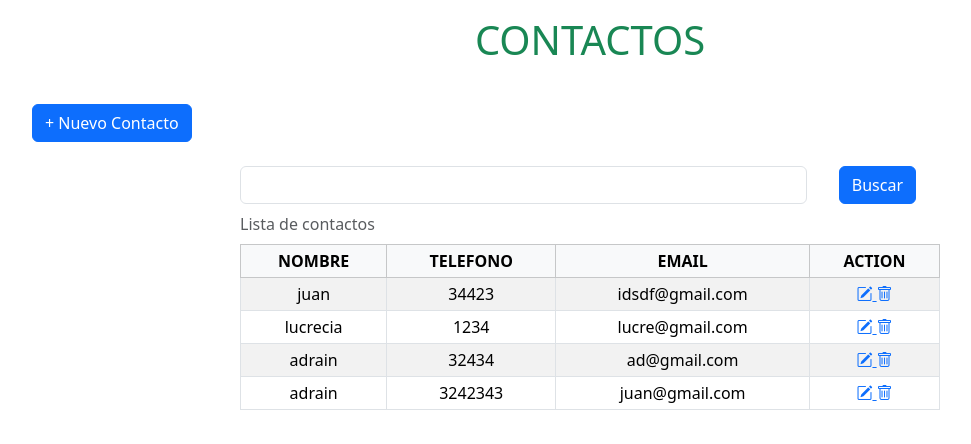
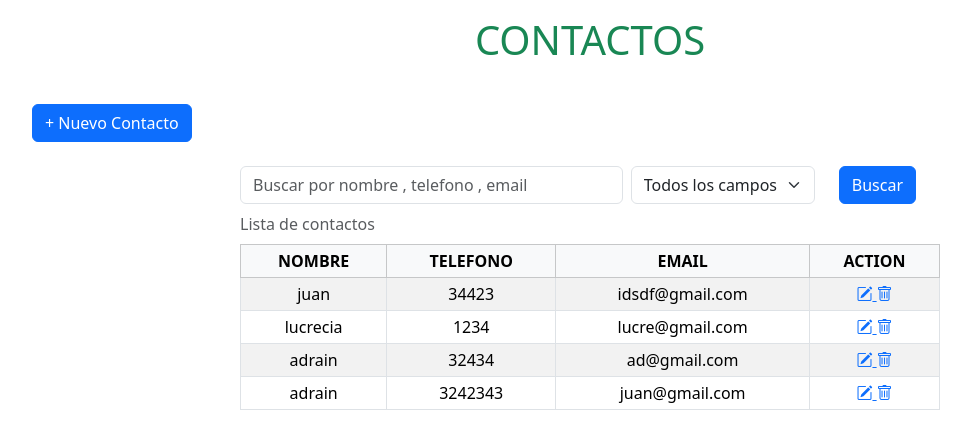
Before and after one commit to Juanfabra0203/Agenda_contactos, a PHP site: page / in a window 1280 px wide. Shown: the top 444 px of the page, without its empty margins (50-1021 px from the left). Run offline with PHP 8.4, Linux system fonts and the light colour scheme; data comes from the database, SQL or seed files in the repository.

Commit message:
agregando busqueda de contactos y filtro por nombre , telefono y email

```diff
--- a/public/index.php
+++ b/public/index.php
@@ -18,10 +18,11 @@
     $controller = new ContactoControl();
     $contactos = [];
 
-    if(isset($_GET['buscar']) && !empty($_GET['buscar'])){
-        $texto = $_GET['buscar'];
-        $contactos = $controller->buscarTexto($texto);
-    }else{
+    if (isset($_GET['texto']) && !empty($_GET['texto'])) {
+        $texto = $_GET['texto'];
+        $filtro = $_GET['filtro'] ?? 'todo';
+        $contactos = $controller->buscarTexto($texto, $filtro);
+    } else {
         $contactos = $controller->iniciar();
     }
 
@@ -38,15 +39,21 @@
         <div class="container d-flex justify-content-center col-7">
             <div class="table-responsive" style="max-height: 300px; min-width: 700px;">
 
-                <form action="GET" class="d-flex align-items-center">
+                <form method="GET" action="index.php" class="d-flex align-items-center">
                     <input type="text"
-                    name="texto"
-                    placeholder="Buscar por nombre , telefono , email"
-                    class="form-control me-2"
-                    value="<?= isset($_GET['texto'])  ? htmlspecialchars($_GET['texto']) : " " ?>">
+                        name="texto"
+                        placeholder="Buscar por nombre , telefono , email"
+                        class="form-control me-2"
+                        value="<?= isset($_GET['texto'])  ? htmlspecialchars($_GET['texto']) : "" ?>">
 
+                        <select name="filtro" class="form-select" style="width: 200px;" id="">
+                            <option value="todo">Todos los campos</option>
+                            <option value="nombre" <?= (isset($_GET['filtro']) && $_GET['filtro'] == 'nombre') ? 'selected'  : "" ;  ?>>Nombre</option>
+                            <option value="email" <?=(isset($_GET['filtro']) && $_GET['filtro'] == 'email' ) ? 'selected' : "" ?>>Email</option>
+                            <option value="telefono" <?=(isset($_GET['filtro'] ) && $_GET['filtro'] == 'telefono' ) ? 'selected' : "" ?>>Telefono</option>
+                        </select>
 
-                    <button class="btn btn-primary mx-4">Buscar</button>
+                    <button type="submit" class="btn btn-primary mx-4">Buscar</button>
                 </form>
 
                 <table class="table table-striped table-hover table-bordered table-sm text-center caption-top mb-0">
@@ -77,6 +84,15 @@
                                 </td>
                             </tr>
                         <?php endforeach; ?>
+
+                        <?php if (empty($contactos)): ?>
+                            <tr>
+                                <td colspan="4" class="text-center text-danger">
+                                    No se encontraron resultados.
+                                </td>
+                            </tr>
+                        <?php endif; ?>
+
                     </tbody>
                 </table>
             </div>
--- a/src/controllers/ContactoControl.php
+++ b/src/controllers/ContactoControl.php
@@ -14,8 +14,8 @@ class ContactoControl{
         return $this->modelo->obtenerContactos();
     }
 
-    public function buscarTexto($texto){
-        return $this->modelo->buscarXTxt($texto);
+    public function buscarTexto($texto,$filtro){
+        return $this->modelo->buscarXTxt($texto,$filtro);
 
     }
 
--- a/src/models/Contacto.php
+++ b/src/models/Contacto.php
@@ -29,10 +29,31 @@ class Contacto{
         return $query->fetch();
     }
 
-    public function buscarXTxt($texto){
-        $query = $this->dtb->prepare("SELECT * FROM contactos WHERE nombre LIKE ? OR telefono LIKE ? OR email LIKE ?");
+    public function buscarXTxt($texto,$filtro){
         $texto = "%$texto%";
-        $query->execute([$texto,$texto,$texto]);
+
+        switch($filtro){
+            case "nombre":
+                $sql = "SELECT * FROM contactos WHERE nombre LIKE ?";
+                $valor = [$texto];
+                break;
+            case "email" :
+                $sql = "SELECT * FROM contactos WHERE email LIKE ?";
+                $valor = [$texto];
+                break;
+            case "telefono" :
+                $sql = "SELECT * FROM contactos WHERE telefono LIKE ?";
+                $valor = [$texto];
+                break;
+            default:
+                $sql = "SELECT * FROM contactos WHERE nombre LIKE ? OR email LIKE ? OR telefono LIKE ?";
+                $valor = [$texto,$texto,$texto];
+                break;
+        }
+
+
+        $query = $this->dtb->prepare($sql);
+        $query->execute($valor);
         return $query->fetchAll(PDO::FETCH_ASSOC);
     }
 
```
Also changed, not shown: README.txt.
